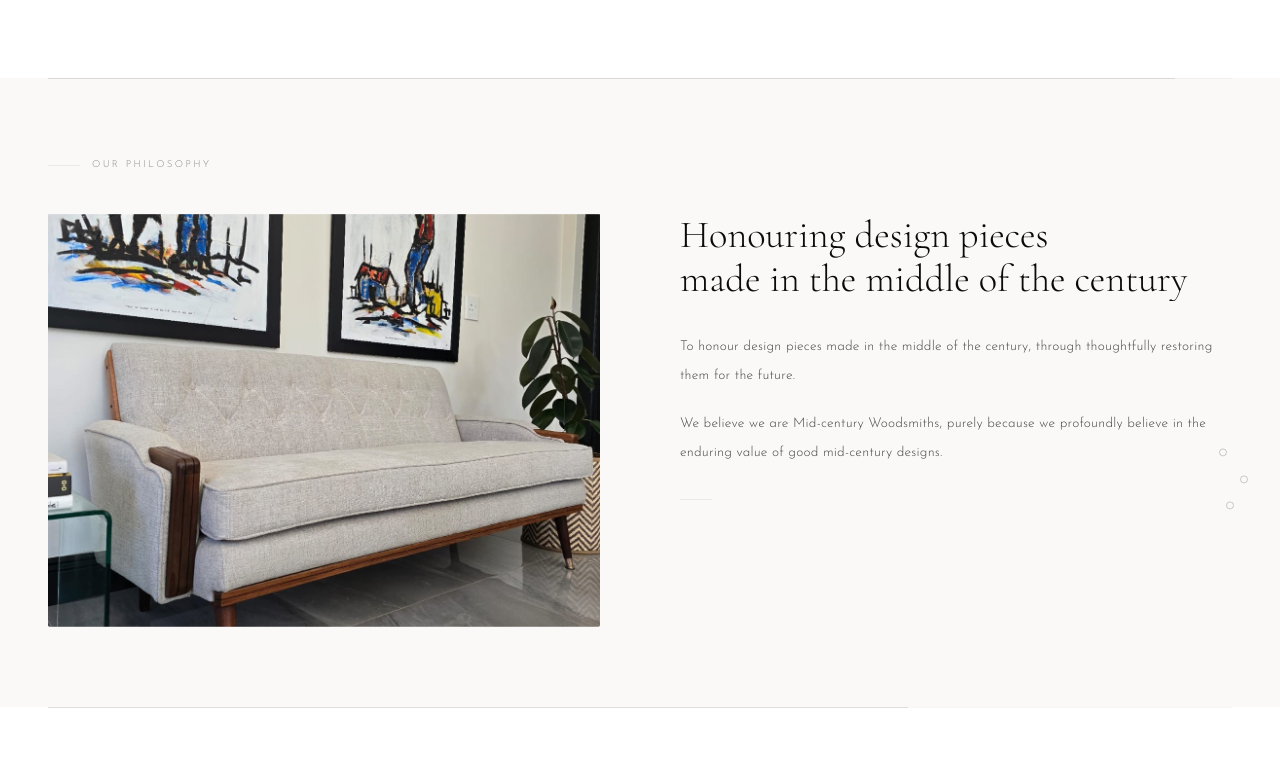
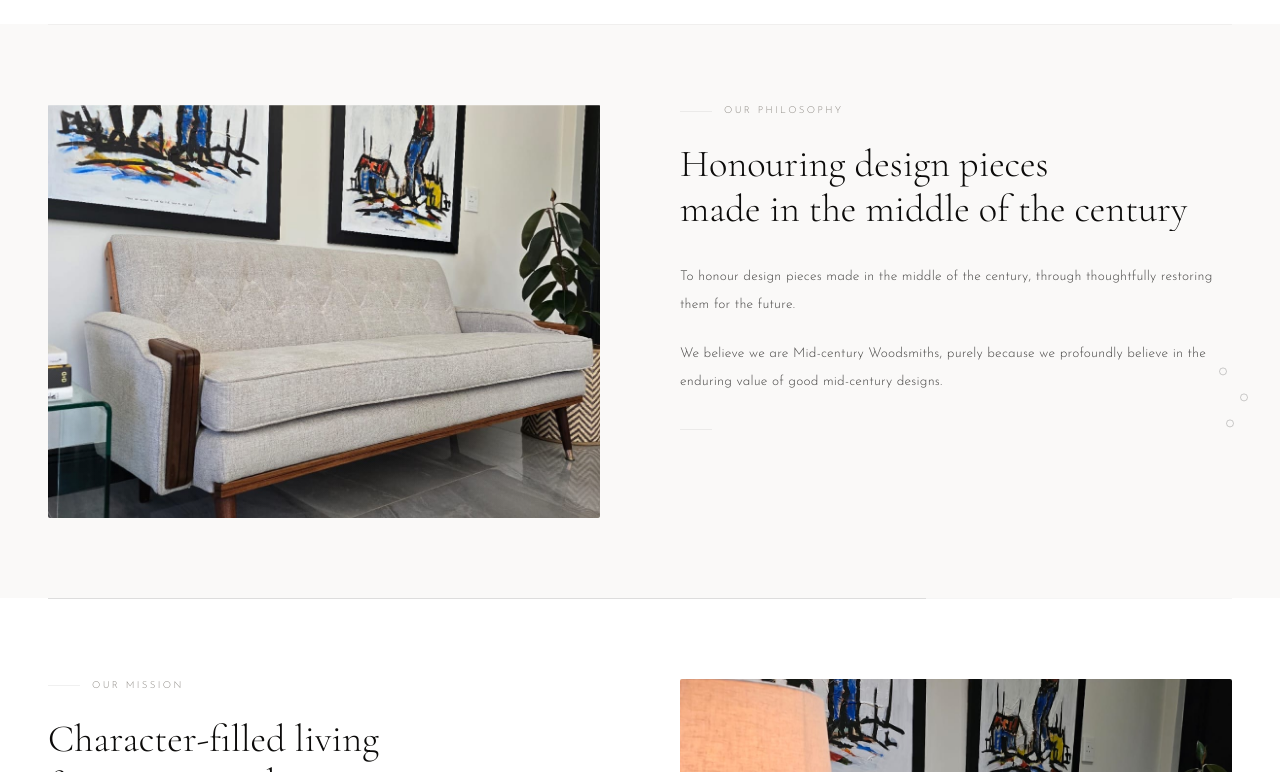
Before and after one commit to nostalgic-code/midcenturist-official, a Next.js app in the folder app/: page /about in a window 1280 px wide. Shown: the part 1288-2060 px from the top of the page. Built offline with nearby package versions, Linux system fonts and the light colour scheme; no server answers.

Commit message:
Move section labels into text columns — Philosophy label above title on right, Story/Mission on left

```diff
--- a/app/src/components/AboutStory.tsx
+++ b/app/src/components/AboutStory.tsx
@@ -218,23 +218,6 @@ function StoryChapter({
       </div>
 
       <div className="max-w-7xl mx-auto px-8 md:px-12 py-10 md:py-20">
-        {/* Chapter header — faint line + label */}
-        <motion.div
-          className="flex items-center gap-3 mb-8 md:mb-10"
-          initial={{ opacity: 0, y: 20 }}
-          animate={isInView ? { opacity: 1, y: 0 } : {}}
-          transition={{ duration: 0.7, ease: [0.22, 1, 0.36, 1] }}
-        >
-          <motion.div
-            className="h-[0.5px] bg-brand-black/[0.06] origin-left"
-            initial={{ scaleX: 0 }}
-            animate={isInView ? { scaleX: 1 } : {}}
-            transition={{ duration: 0.8, delay: 0.2, ease: [0.16, 1, 0.3, 1] }}
-            style={{ width: 32 }}
-          />
-          <span className="label-caps text-brand-muted">{section.label}</span>
-        </motion.div>
-
         {/* DOM order determines column placement — Philosophy: img left + text right; Story/Mission: text left + img right */}
         <div className="grid grid-cols-1 lg:grid-cols-2 gap-8 md:gap-14 lg:gap-20 items-start">
           {textOnRight ? (
@@ -253,6 +236,22 @@ function StoryChapter({
               </motion.div>
               {/* Philosophy — text RIGHT */}
               <div>
+                {/* Label above title — right column */}
+                <motion.div
+                  className="flex items-center gap-3 mb-6"
+                  initial={{ opacity: 0, y: 20 }}
+                  animate={isInView ? { opacity: 1, y: 0 } : {}}
+                  transition={{ duration: 0.7, ease: [0.22, 1, 0.36, 1] }}
+                >
+                  <motion.div
+                    className="h-[0.5px] bg-brand-black/[0.06] origin-left"
+                    initial={{ scaleX: 0 }}
+                    animate={isInView ? { scaleX: 1 } : {}}
+                    transition={{ duration: 0.8, delay: 0.2, ease: [0.16, 1, 0.3, 1] }}
+                    style={{ width: 32 }}
+                  />
+                  <span className="label-caps text-brand-muted">{section.label}</span>
+                </motion.div>
                 <div className="overflow-hidden mb-8">
                   <motion.h2
                     className="font-serif text-[clamp(1.8rem,3vw,2.8rem)] font-light text-brand-black leading-[1.15] whitespace-pre-line"
@@ -283,6 +282,22 @@ function StoryChapter({
             <>
               {/* Story / Mission — text LEFT */}
               <div>
+                {/* Label above title — left column */}
+                <motion.div
+                  className="flex items-center gap-3 mb-6"
+                  initial={{ opacity: 0, y: 20 }}
+                  animate={isInView ? { opacity: 1, y: 0 } : {}}
+                  transition={{ duration: 0.7, ease: [0.22, 1, 0.36, 1] }}
+                >
+                  <motion.div
+                    className="h-[0.5px] bg-brand-black/[0.06] origin-left"
+                    initial={{ scaleX: 0 }}
+                    animate={isInView ? { scaleX: 1 } : {}}
+                    transition={{ duration: 0.8, delay: 0.2, ease: [0.16, 1, 0.3, 1] }}
+                    style={{ width: 32 }}
+                  />
+                  <span className="label-caps text-brand-muted">{section.label}</span>
+                </motion.div>
                 <div className="overflow-hidden mb-8">
                   <motion.h2
                     className="font-serif text-[clamp(1.8rem,3vw,2.8rem)] font-light text-brand-black leading-[1.15] whitespace-pre-line"
```
